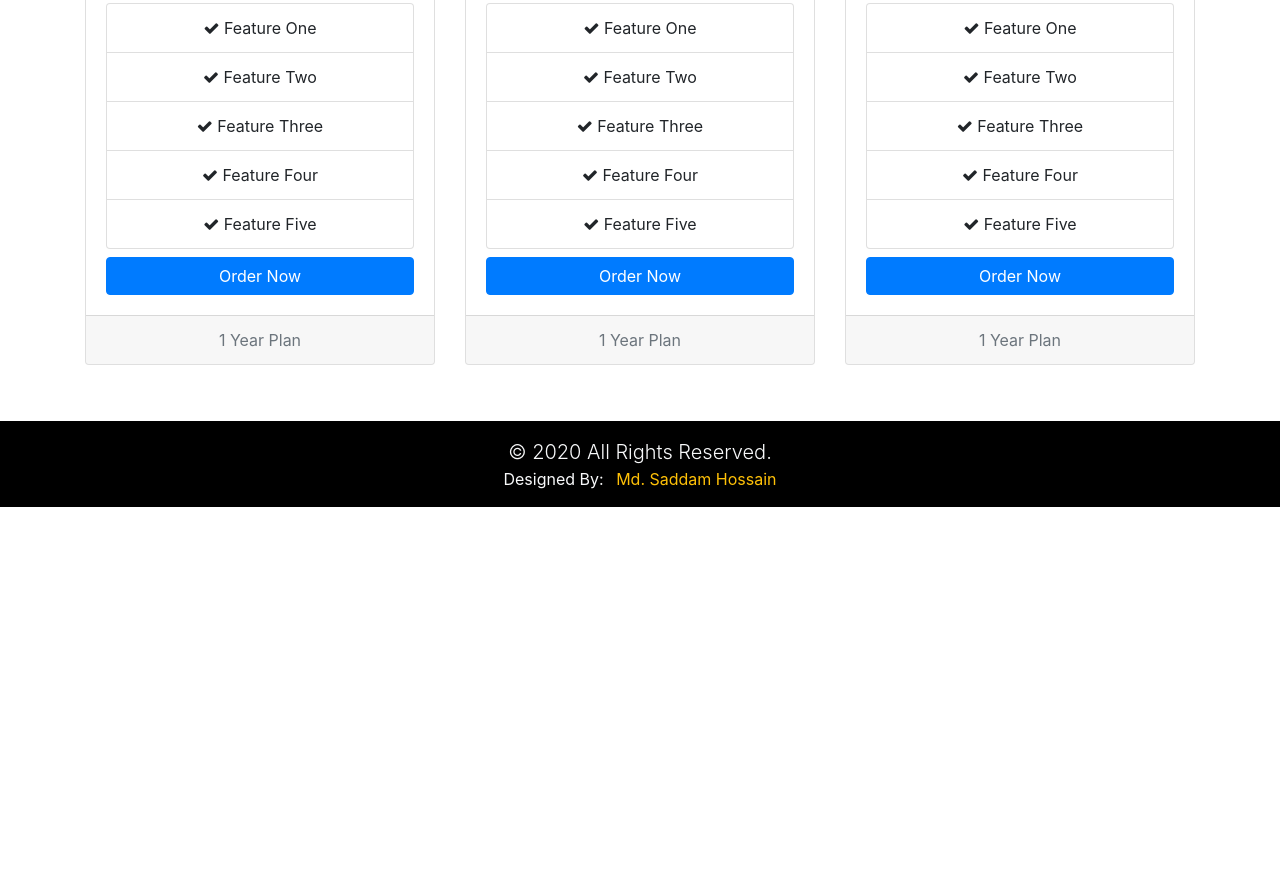
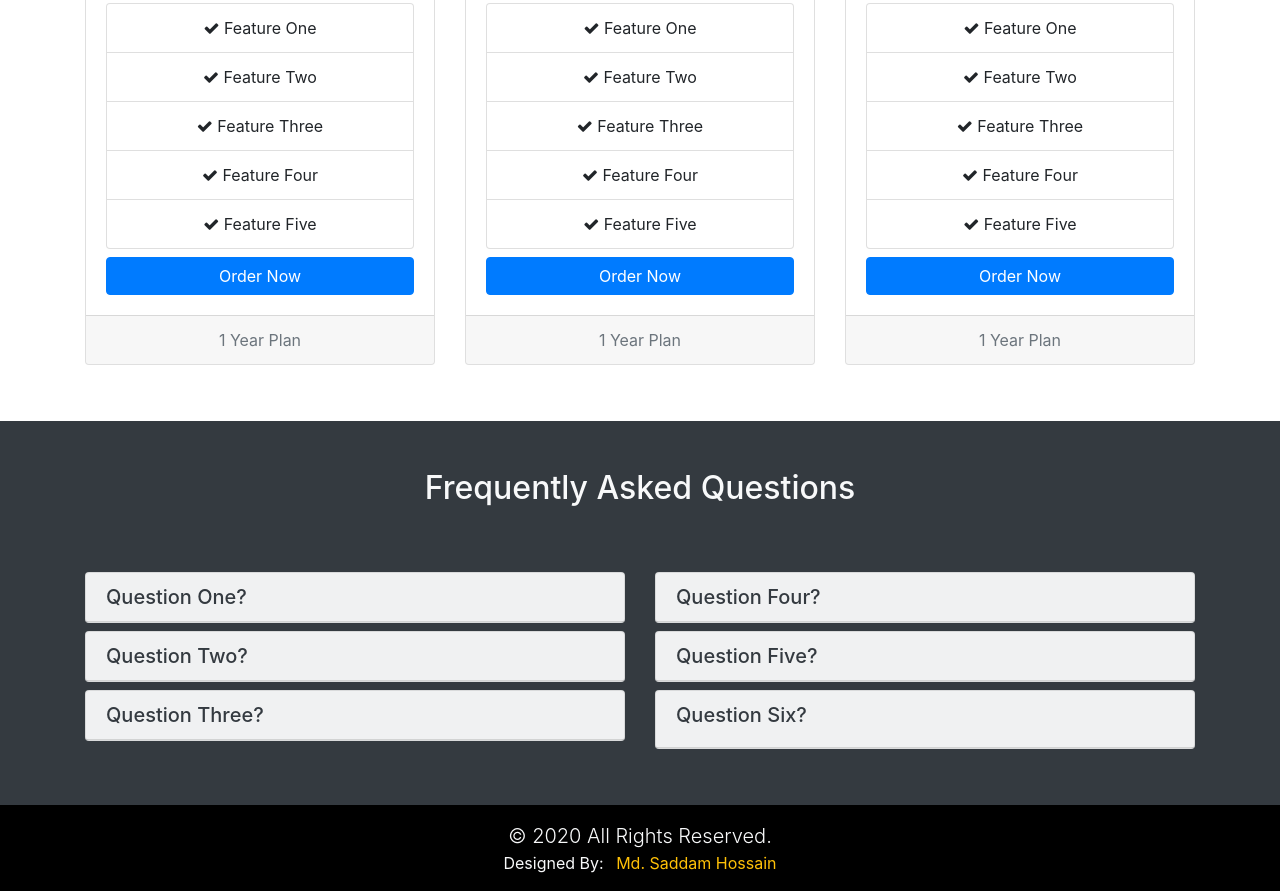
Before and after one commit to saddamhr/glozzom, a plain HTML site: page services.html in a window 1280 px wide. Shown: the part 518-1409 px from the top of the page. Before the commit the page ends 1025 px from the top, so only its background shows below. Drawn offline with Linux system fonts and the light colour scheme.

Commit message:
FAQ Done

```diff
--- a/services.html
+++ b/services.html
@@ -163,6 +163,94 @@
             </div>
         </div>
     </section>
+    <!-- FAQ SECTION -->
+    <section id="accordion" class="py-5 bg-dark">
+        <div class="container">
+            <div class="row text-center">
+                <div class="col">
+                    <h2 class="text-light">Frequently Asked Questions</h2>
+                </div>
+            </div>
+            <div class="row mt-5">
+                <div class="col-md-6">
+                    <div class="card bg-light text-dark my-2">
+                        <div class="card-header" id="headingOne">
+                            <h5 class="mb-0">
+                                <a href="#collapseOne" class="text-dark" data-toggle="collapse">
+                                    Question One?
+                                </a>
+                            </h5>
+                        </div>
+                        <div id="collapseOne" class="collapse p-3" data-parent="#accordion">
+                            <p class="lead mb-0">Lorem ipsum dolor sit amet consectetur, adipisicing elit. Commodi voluptate neque laudantium distinctio magnam mollitia?</p>
+                        </div>
+                    </div>
+                    <div class="card bg-light text-dark my-2">
+                        <div class="card-header" id="headingTwo">
+                            <h5 class="mb-0">
+                                <a href="#collapseTwo" class="text-dark" data-toggle="collapse">
+                                    Question Two?
+                                </a>
+                            </h5>
+                        </div>
+                        <div id="collapseTwo" class="collapse p-3" data-parent="#accordion">
+                            <p class="lead mb-0">Lorem ipsum dolor sit amet consectetur, adipisicing elit. Commodi voluptate neque laudantium distinctio magnam mollitia?</p>
+                        </div>
+                    </div>
+                    <div class="card bg-light text-dark my-2">
+                        <div class="card-header" id="headingThree">
+                            <h5 class="mb-0">
+                                <a href="#collapseThree" class="text-dark" data-toggle="collapse">
+                                    Question Three?
+                                </a>
+                            </h5>
+                        </div>
+                        <div id="collapseThree" class="collapse p-3" data-parent="#accordion">
+                            <p class="lead mb-0">Lorem ipsum dolor sit amet consectetur, adipisicing elit. Commodi voluptate neque laudantium distinctio magnam mollitia?</p>
+                        </div>
+                    </div>
+                </div>
+                <div class="col-md-6">
+                    <div class="card bg-light text-dark my-2">
+                        <div class="card-header" id="headingFour">
+                            <h5 class="mb-0">
+                                <a href="#collapseFour" class="text-dark" data-toggle="collapse">
+                                    Question Four?
+                                </a>
+                            </h5>
+                        </div>
+                        <div id="collapseFour" class="collapse p-3" data-parent="#accordion">
+                            <p class="lead mb-0">Lorem ipsum dolor sit amet consectetur, adipisicing elit. Commodi voluptate neque laudantium distinctio magnam mollitia?</p>
+                        </div>
+                    </div>
+                    <div class="card bg-light text-dark my-2">
+                        <div class="card-header" id="headingFive">
+                            <h5 class="mb-0">
+                                <a href="#collapseFive" class="text-dark" data-toggle="collapse">
+                                    Question Five?
+                                </a>
+                            </h5>
+                        </div>
+                        <div id="collapseFive" class="collapse p-3" data-parent="#accordion">
+                            <p class="lead mb-0">Lorem ipsum dolor sit amet consectetur, adipisicing elit. Commodi voluptate neque laudantium distinctio magnam mollitia?</p>
+                        </div>
+                    </div>
+                    <div class="card bg-light text-dark my-2">
+                        <div class="card-header" id="headingSix">
+                            <h5>
+                                <a href="#collapseSix" class="text-dark" data-toggle="collapse">
+                                    Question Six?
+                                </a>
+                            </h5>
+                        </div>
+                        <div id="collapseSix" class="collapse p-3" data-parent="#accordion">
+                            <p class="lead mb-0">Lorem ipsum dolor sit amet consectetur, adipisicing elit. Commodi voluptate neque laudantium distinctio magnam mollitia?</p>
+                        </div>
+                    </div>
+                </div>
+            </div>
+        </div>
+    </section>
     <!-- COPYRIGHT -->
     <section id="copyright" class="text-center text-light py-3">
         <div class="container">
```
